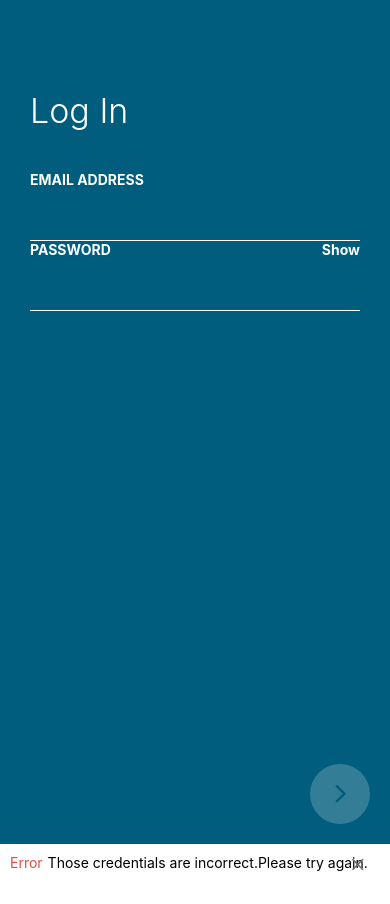
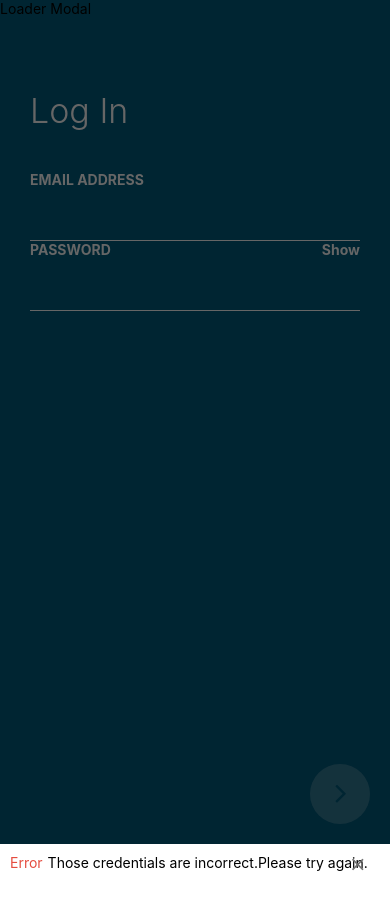
Before and after one commit to tjohnson1106/expanse, a React Native app: screen / in a window 390 px wide. Built offline with nearby package versions, Linux system fonts and the light colour scheme.

Commit message:
created initial modal ui

```diff
--- /dev/null
+++ b/src/components/Loader.js
@@ -0,0 +1,37 @@
+import React, { Component } from "react";
+import { View, Text, StyleSheet, Modal, Image } from "react-native";
+import { PropTypes } from "prop-types";
+import colors from "../util/styles/colors";
+
+class Loader extends Component {
+  render() {
+    const { animationType, visible } = this.props;
+
+    return (
+      <Modal animationType={animationType} visible={visible} transparent={true}>
+        <View style={styles.wrapper}>
+          <Text>Loader Modal</Text>
+        </View>
+      </Modal>
+    );
+  }
+}
+
+Loader.propTypes = {
+  animationType: PropTypes.string.isRequired,
+  modalVisible: PropTypes.bool.isRequired
+};
+
+const styles = StyleSheet.create({
+  wrapper: {
+    zIndex: 9,
+    backgroundColor: "rgba(0, 0, 0, 0.6)",
+    position: "absolute",
+    width: "100%",
+    height: "100%",
+    top: 0,
+    left: 0
+  }
+});
+
+export default Loader;
--- a/src/screens/Login.js
+++ b/src/screens/Login.js
@@ -4,6 +4,8 @@ import { View, Text, StyleSheet, KeyboardAvoidingView, ScrollView } from "react-
 import InputField from "../components/ui-elements/forms/InputField";
 import NextArrowButton from "../components/ui-elements/buttons/NextArrowButton";
 import Notification from "../components/Notification";
+import Loader from "../components/Loader";
+
 import colors from "../util/styles/colors";
 
 // 04012019 look into performance issues -> arrow functions vs manual bind
@@ -133,6 +135,7 @@ class Login extends Component {
             />
           </View>
         </View>
+        <Loader modalVisible={true} animationType="fade" />
       </KeyboardAvoidingView>
     );
   }
@@ -166,8 +169,7 @@ const styles = StyleSheet.create({
   },
   notificationWrapper: {
     position: "absolute",
-    bottom: 0,
-    zIndex: 2
+    bottom: 0
   }
 });
 
```
